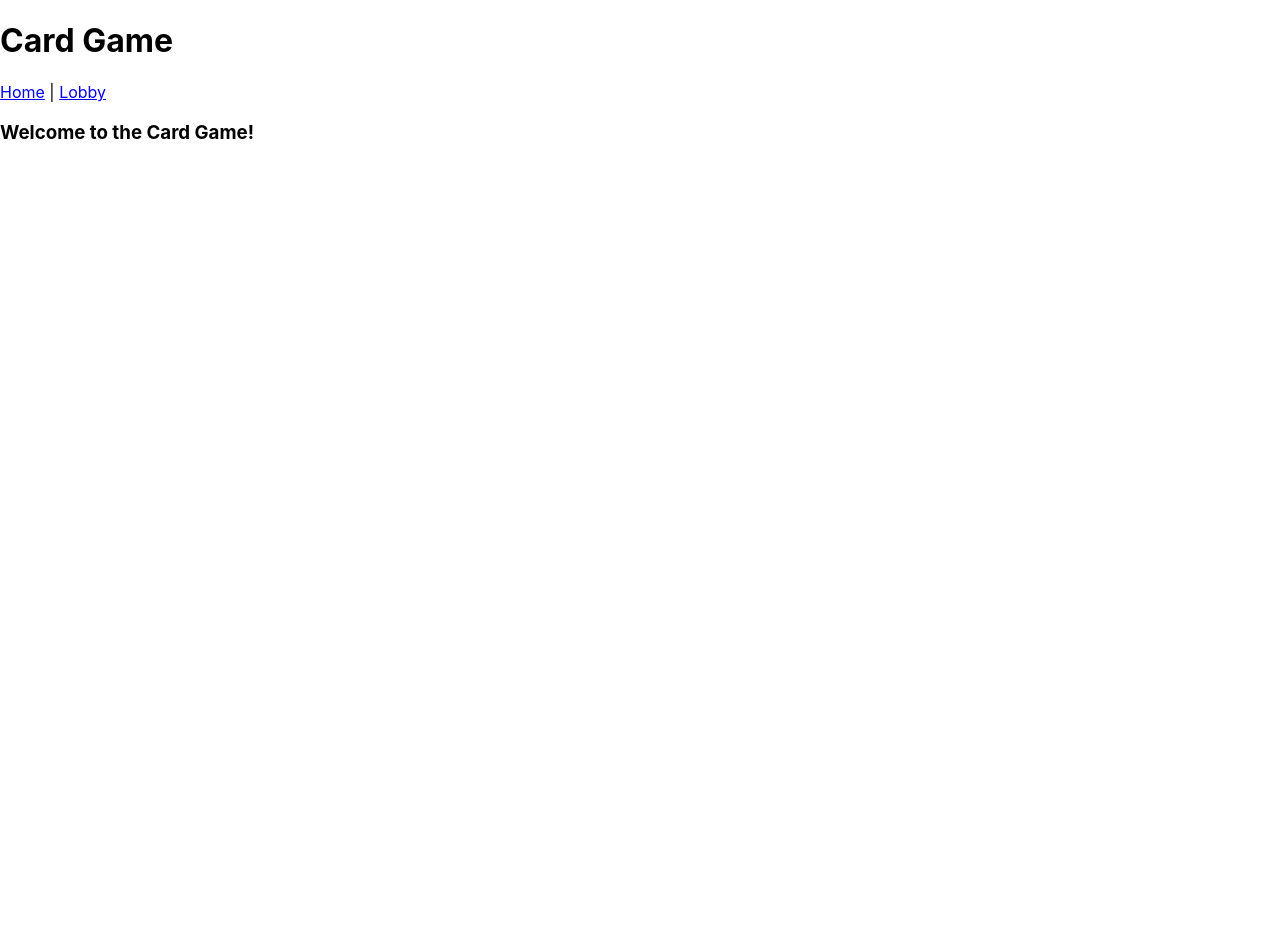
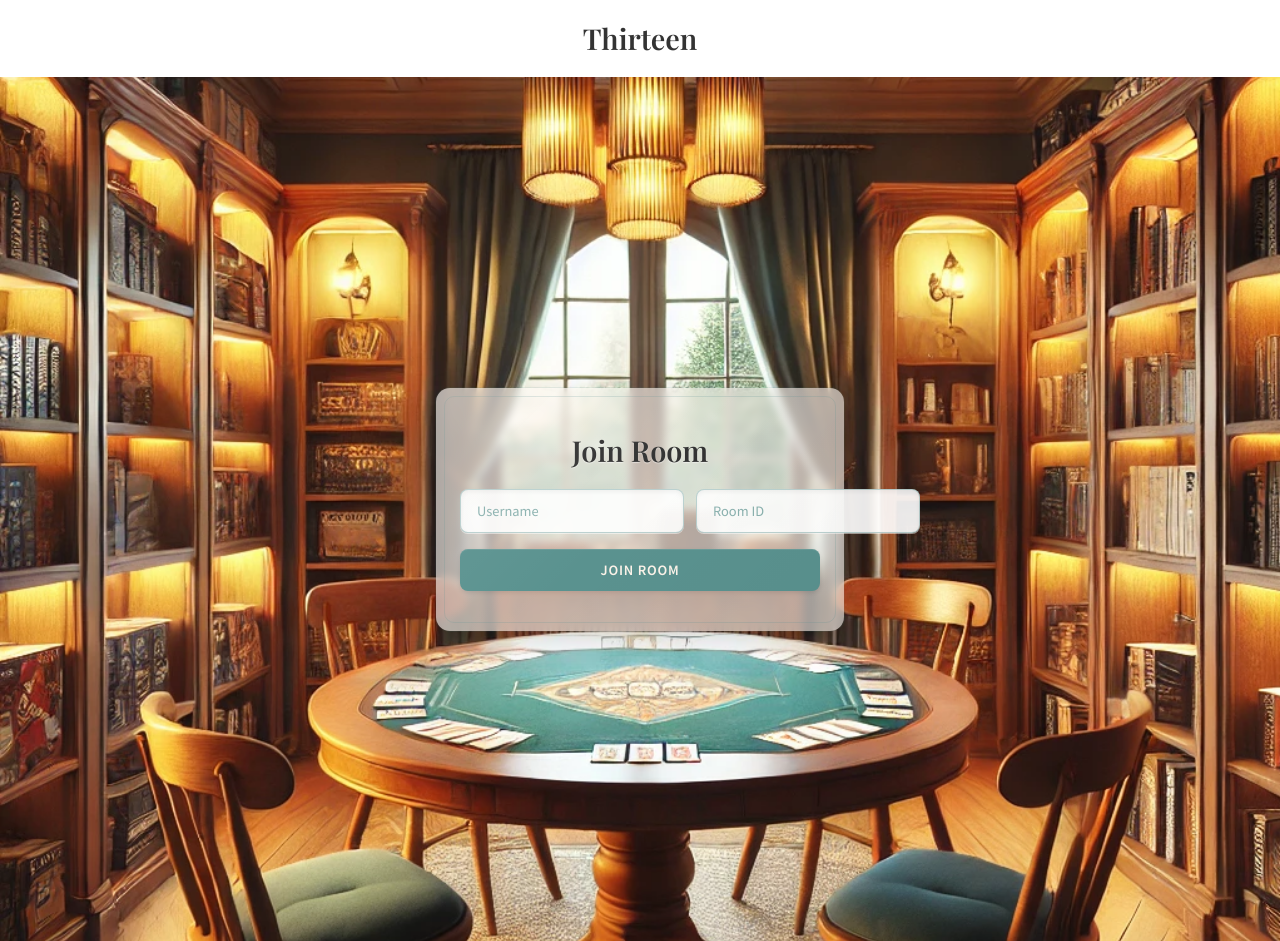
Before and after one commit to NathanTran044/thirteen_game, a React (Create React App) app in the folder client/: page / in a window 1280 px wide. Before the commit the page ends 800 px from the top, so only its background shows below. Built offline with nearby package versions, Linux system fonts and the light colour scheme; no server answers; the HTML template or start-up script is replaced by a standard one.

Commit message:
worked on lobby frontend

```diff
--- a/client/package.json
+++ b/client/package.json
@@ -42,5 +42,8 @@
   "main": "index.js",
   "keywords": [],
   "author": "",
-  "license": "ISC"
+  "license": "ISC",
+  "devDependencies": {
+    "@tailwindcss/postcss": "^4.0.7"
+  }
 }
--- a/client/src/App.js
+++ b/client/src/App.js
@@ -3,6 +3,7 @@ import React from "react";
 import { BrowserRouter as Router, Routes, Route, Link, useLocation } from "react-router-dom";
 import Lobby from "./components/Lobby";
 import GameRoom from "./components/GameRoom";
+import Navbar from "./components/NavBar";
 import io from "socket.io-client";
 
 const socket = io.connect("http://localhost:3001");
@@ -10,35 +11,13 @@ const socket = io.connect("http://localhost:3001");
 function App() {
   return (
     <Router>
-      <MainLayout>
-        <Routes>
-          <Route path="/" element={<h3>Welcome to the Card Game!</h3>} />
-          <Route path="/lobby" element={<Lobby socket={socket} />} />
-          <Route path="/game" element={<GameRoom socket={socket} />} />
-        </Routes>
-      </MainLayout>
+        <Navbar/>
+          <Routes>
+            <Route path="/" element={<Lobby socket={socket} />} />
+            <Route path="/game" element={<GameRoom socket={socket} />} />
+          </Routes>
     </Router>
   );
 }
 
-// Layout component to conditionally hide the navbar
-function MainLayout({ children }) {
-  const location = useLocation();
-
-  return (
-    <div className="App">
-      {/* Show the navbar only if NOT on /game */}
-      {location.pathname !== "/game" && (
-        <header className="App-header">
-          <h1>Card Game</h1>
-          <nav>
-            <Link to="/">Home</Link> | <Link to="/lobby">Lobby</Link>
-          </nav>
-        </header>
-      )}
-      {children}
-    </div>
-  );
-}
-
 export default App;
--- /dev/null
+++ b/client/src/components/Lobby.css
@@ -0,0 +1,190 @@
+@import url('https://fonts.googleapis.com/css2?family=Playfair+Display:wght@400;600&family=Source+Sans+Pro:wght@400;600&display=swap');
+
+.lobby-container {
+  display: flex;
+  justify-content: center;
+  align-items: center;
+  min-height: 100vh;
+  background-image: url('../images/lobby-background.jpg');
+  background-size: cover;
+  background-position: center;
+  background-repeat: no-repeat;
+  padding: 2rem;
+}
+
+.lobby-box {
+  position: relative;
+  width: 100%;
+  max-width: 360px;
+  background-color: rgba(255, 251, 245, 0.6);
+  backdrop-filter: blur(4px);
+  border-radius: 14px;
+  box-shadow:
+    0 10px 30px rgba(0, 0, 0, 0.15),
+    0 0 0 1px rgba(90, 146, 143, 0.1);
+  padding: 1.5rem;
+}
+
+/* Decorative border */
+.lobby-box::before {
+  content: '';
+  position: absolute;
+  top: 8px;
+  left: 8px;
+  right: 8px;
+  bottom: 8px;
+  border: 1px solid rgba(90, 146, 143, 0.2);
+  border-radius: 10px;
+  pointer-events: none;
+}
+
+/* Inner glow effect */
+.lobby-box::after {
+  content: '';
+  position: absolute;
+  top: 0;
+  left: 0;
+  right: 0;
+  bottom: 0;
+  background: linear-gradient(
+    135deg,
+    rgba(255, 255, 255, 0.1),
+    transparent 50%,
+    rgba(0, 0, 0, 0.03)
+  );
+  border-radius: 14px;
+  pointer-events: none;
+}
+
+.content-wrapper {
+  position: relative;
+  margin-top: 0.5rem;
+}
+
+h1 {
+  color: rgb(51, 51, 51);
+  text-align: center;
+  font-family: 'Playfair Display', serif;
+  font-size: 1.8rem;
+  font-weight: 600;
+  margin-bottom: 1.25rem;
+  text-shadow: 0 1px 1px rgba(255, 255, 255, 0.5);
+}
+
+.input-group {
+  display: flex;
+  flex-direction: row;
+  gap: 0.75rem;
+  margin-bottom: 1rem;
+}
+
+.input-field {
+  flex: 1;
+  padding: 0.75rem 1rem;
+  border-radius: 8px;
+  border: 1px solid rgba(90, 146, 143, 0.4);
+  background-color: rgba(255, 255, 255, 0.9);
+  font-family: 'Source Sans Pro', sans-serif;
+  font-size: 0.9rem;
+  transition: all 0.2s ease;
+  box-shadow:
+    inset 0 2px 4px rgba(0, 0, 0, 0.05),
+    0 1px 0 rgba(255, 255, 255, 0.5);
+}
+
+.input-field::placeholder {
+  color: rgba(90, 146, 143, 0.7);
+}
+
+.input-field:focus {
+  outline: none;
+  border-color: rgb(90, 146, 143);
+  box-shadow:
+    0 0 0 3px rgba(90, 146, 143, 0.15),
+    inset 0 2px 4px rgba(0, 0, 0, 0.05);
+}
+
+.join-button,
+.start-button {
+  width: 100%;
+  padding: 0.75rem;
+  border: none;
+  border-radius: 8px;
+  font-family: 'Source Sans Pro', sans-serif;
+  font-size: 0.9rem;
+  font-weight: 600;
+  cursor: pointer;
+  transition: all 0.2s ease;
+  text-transform: uppercase;
+  letter-spacing: 0.8px;
+  position: relative;
+  overflow: hidden;
+}
+
+.join-button {
+  background-color: rgb(90, 146, 143);
+  color: rgb(252, 243, 233);
+  margin-bottom: 1rem;
+  box-shadow:
+    0 2px 4px rgba(0, 0, 0, 0.1),
+    0 1px 0 rgba(255, 255, 255, 0.1) inset;
+}
+
+.join-button:hover {
+  background-color: rgb(110, 140, 138);
+  transform: translateY(-1px);
+  box-shadow:
+    0 4px 8px rgba(0, 0, 0, 0.15),
+    0 1px 0 rgba(255, 255, 255, 0.1) inset;
+}
+
+.join-button:active {
+  transform: translateY(1px);
+  box-shadow:
+    0 2px 4px rgba(0, 0, 0, 0.1),
+    0 1px 0 rgba(255, 255, 255, 0.1) inset;
+}
+
+.game-status {
+  display: flex;
+  flex-direction: column;
+  gap: 0.75rem;
+}
+
+.player-count {
+  text-align: center;
+  color: rgb(51, 51, 51);
+  font-family: 'Source Sans Pro', sans-serif;
+  font-size: 0.9rem;
+}
+
+.start-button {
+  background-color: rgb(90, 146, 143);
+  color: white;
+  box-shadow:
+    0 2px 4px rgba(0, 0, 0, 0.1),
+    0 1px 0 rgba(255, 255, 255, 0.1) inset;
+}
+
+.start-button:hover {
+  background-color: rgb(110, 140, 138);
+  transform: translateY(-1px);
+  box-shadow:
+    0 4px 8px rgba(0, 0, 0, 0.15),
+    0 1px 0 rgba(255, 255, 255, 0.1) inset;
+}
+
+@keyframes fadeIn {
+  from {
+    opacity: 0;
+    transform: translateY(10px);
+  }
+  to {
+    opacity: 1;
+    transform: translateY(0);
+  }
+}
+
+.game-status {
+  animation: fadeIn 0.3s ease-out;
+}
--- a/client/src/components/Lobby.js
+++ b/client/src/components/Lobby.js
@@ -1,7 +1,8 @@
 import React, { useState, useEffect } from 'react';
 import { useNavigate } from "react-router-dom";
+import "./Lobby.css";
 
-function House({ socket }) {
+function Lobby({ socket }) {
   const [username, setUsername] = useState("");
   const [room, setRoom] = useState("");
   const [roomSize, setRoomSize] = useState(0);
@@ -14,7 +15,6 @@ function House({ socket }) {
       socket.emit("join_room", { username, room }, (success, updatedSize, id) => {
         if (success) {
           console.log(`${id} Successfully joined room: ${room}`);
-          setRoomSize(updatedSize);
           setGameId(id);
         } else {
           alert(`Failed to join room: ${room}`);
@@ -45,7 +45,7 @@ function House({ socket }) {
 
     socket.on("begin_game", () => {
       console.log("Game begin");
-      console.log("sending this data: ",  { username, room, roomSize, gameId })
+      console.log("sending this data: ",  { username, room, roomSize, gameId });
       navigate("/game", { state: { username, room, roomSize, gameId } });
     });
 
@@ -57,26 +57,41 @@ function House({ socket }) {
   }, [socket, username, room, roomSize, gameId, navigate]);
 
   return (
-    <div>
-      <h3>Join a Game Room</h3>
-
+    <div className="lobby-container">
+      <div className="lobby-box">
+        <div className="content-wrapper">
+          <h1>Join Room</h1>
+          <div className="input-group">
             <input
               type="text"
+              className="input-field"
               placeholder="Username"
               onChange={(event) => setUsername(event.target.value)}
             />
             <input
               type="text"
+              className="input-field"
               placeholder="Room ID"
               onChange={(event) => setRoom(event.target.value)}
             />
-      <button onClick={joinRoom}>Join Room</button>
-
-      <h3>Users in Room: {roomSize}</h3>
-
-      {roomSize > 0 && <button onClick={startGame}>Start Game</button>}
+          </div>
+          <button className="join-button" onClick={joinRoom}>
+            JOIN ROOM
+          </button>
+          {roomSize > 0 && (
+            <div className="game-status">
+              <div className="player-count">
+                Players in Room: {roomSize}/4
+              </div>
+              <button className="start-button" onClick={startGame}>
+                START GAME
+              </button>
+            </div>
+          )}
+        </div>
+      </div>
     </div>
   );
 }
 
-export default House;
+export default Lobby;
--- /dev/null
+++ b/client/src/components/NavBar.js
@@ -0,0 +1,19 @@
+import React from "react";
+import { Link, useLocation } from "react-router-dom";
+
+function Navbar() {
+  const location = useLocation();
+
+  if (location.pathname === "/game") return null; // Hide on /game
+
+  return (
+    <header className="App-header">
+      <h1>Thirteen</h1>
+      <nav>
+        {/* <Link to="/">Home</Link> | <Link to="/lobby">Lobby</Link> */}
+      </nav>
+    </header>
+  );
+}
+
+export default Navbar;
```
Also changed, not shown: client/src/images/lobby-background.jpg (added), 1 other file (tests, documents, lock files or other folders). Lines whose indentation alone changed are shown as unchanged.
